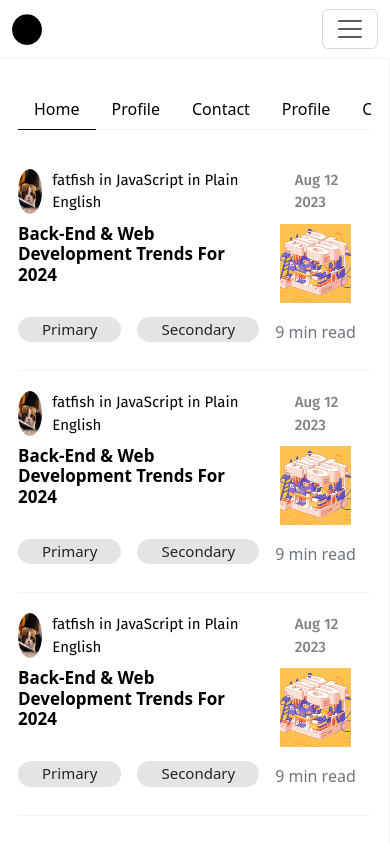
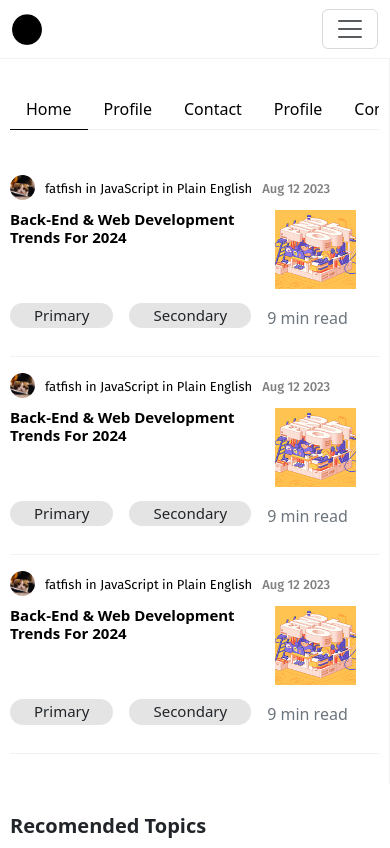
Before and after one commit to naveenshri1997/blr, a React (Create React App) app: page / in a window 390 px wide. Shown: the top 848 px of the page. Built offline with nearby package versions, Linux system fonts and the light colour scheme.

Commit message:
Update index.css

```diff
--- a/src/index.css
+++ b/src/index.css
@@ -26,10 +26,10 @@ a{
   border-right: solid 1px #F2F2F2;
 }
 .allsidepadd{
-  padding:30px 18px !important;
+  padding:30px 10px !important;
 }
 .allsidepadd2{
-  padding:30px 18px !important;
+  padding:30px 10px !important;
 }
 
 .navbar {
@@ -308,11 +308,45 @@ a{
 }
 
 @media screen and (max-width: 552px) {
+  .scroll_category .nav.nav-pills {
+    white-space: nowrap;
+    white-space: nowrap;
+    display: block;
+    width: 100%;
+    height: 60px;
+    overflow-x: scroll;
+    overflow-y: hidden;
+    position: sticky;
+    margin-bottom: 10px;
+    top: 0px;
+    background: transparent;
+}
 .blog_container {
     border-bottom: solid 1px #F2F2F2;
     padding-bottom: 20px;
     padding-top: 20px;
 }
+.blog_container .author .author_title {
+  display: inline-flex;
+  font-weight: 400;
+  margin-right: 10px;
+  font-size: 13px;
+}
+.blog_container .author .author_date {
+  display: inline-flex;
+  font-weight: 500;
+  font-size: 13px;
+  color: gray;
+}
+.blog_container .author .author_img {
+  display: inline-flex;
+  width: 25px;
+  border-radius: 100%;
+  overflow: hidden;
+  margin-right: 10px;
+  margin-top: -4px;
+}
+
 .blog_container .blog_detail .bdp1 .blog_para{
   display: none;
 }
@@ -321,7 +355,7 @@ a{
 }
 .blog_container .blog_detail .bdp1 .blog_title {
   font-weight: 800;
-  font-size: 17px;
+  font-size: 15px;
 }
 
 .blog_container .blog_detail .bdp2 {
@@ -335,9 +369,18 @@ a{
   height: 79px;
   float: right;
 }
+
+blog_container .author .author_title {
+  display: inline-flex;
+  font-size: 14px;
+  font-weight: 400;
+  margin-right: 10px;
+}
+
 .square_blog_container {
   border-bottom: solid 1px #F2F2F2;
   padding-bottom: 20px;
   padding-top: 20px;
 }
+
 }
```
